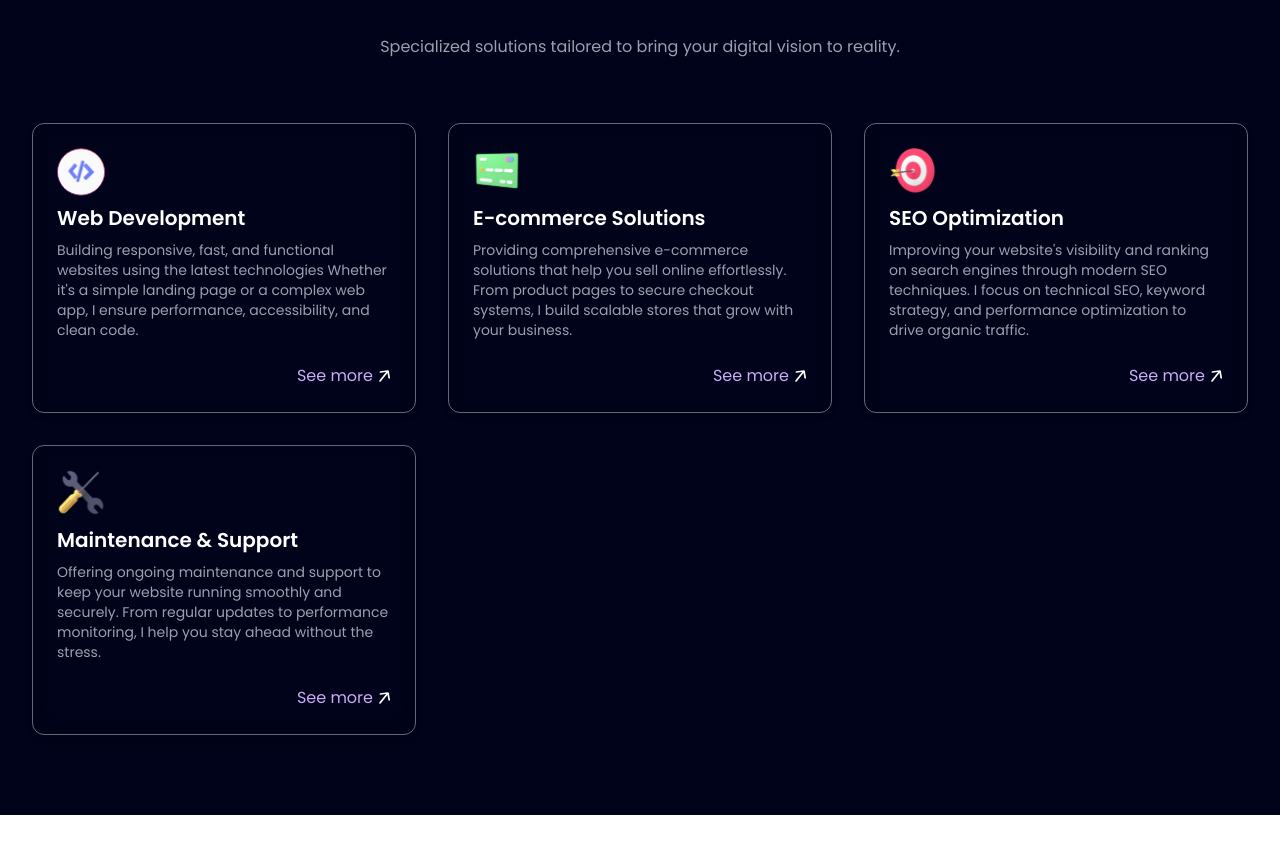
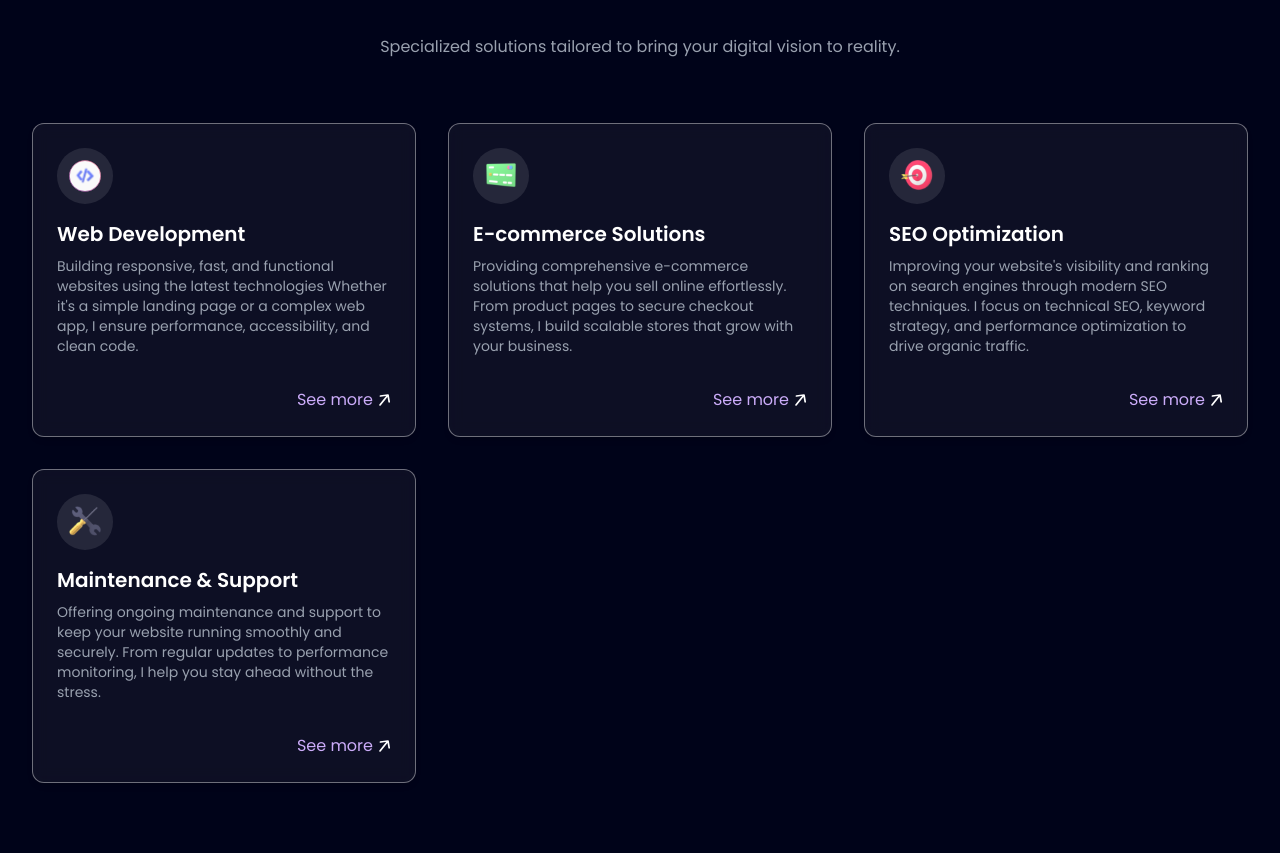
Before and after one commit to abdulbasset-benz/portfolio, a React (Vite) app: page / in a window 1280 px wide. Shown: the part 1487-2340 px from the top of the page. Before the commit the page ends 2302 px from the top, so only its background shows below. Built offline with nearby package versions, Linux system fonts and the light colour scheme.

Commit message:
minor change

```diff
--- a/src/components/ServiceCard.jsx
+++ b/src/components/ServiceCard.jsx
@@ -3,28 +3,30 @@ import React from "react";
 const ServiceCard = ({ title, description, icon, arrow }) => {
   return (
     <div
-      className="border border-white/40 hover:border-purple-300 hover:bg-purple-400/10 rounded-xl
-                 shadow-md hover:shadow-lg transition-all duration-300
-                 backdrop-blur-md text-center cursor-pointer p-6 group">
-
+      className="border border-white/40 hover:border-purple-300 hover:bg-purple-400/10
+                 rounded-xl shadow-md hover:shadow-lg transition-all duration-300
+                 backdrop-blur-sm bg-white/5 text-left cursor-pointer p-6 group"
+    >
       {/* Icon */}
-      <div className="flex items-center justify-center md:justify-start">
-        <div className="rounded-full">
-          <img src={icon} alt={title} className="w-12 h-12 object-contain" />
+      <div className="flex items-center justify-center md:justify-start mb-4">
+        <div className="w-14 h-14 rounded-full bg-white/10 flex items-center justify-center">
+          <img src={icon} alt={title} className="w-8 h-8 object-contain" />
         </div>
       </div>
 
       {/* Title */}
-      <h2 className="text-xl font-semibold text-white group-hover:text-text-header py-2 md:text-left">{title}</h2>
+      <h2 className="text-xl font-semibold text-white group-hover:text-text-header md:text-left">
+        {title}
+      </h2>
 
       {/* Description */}
-      <p className="text-gray-400 group-hover:text-gray-300 text-sm max-w-sm text-center md:text-left block mx-auto">
+      <p className="text-gray-400 group-hover:text-gray-300 text-sm text-left mt-2">
         {description}
       </p>
 
       {/* See More + Arrow */}
-      <div className="flex items-center justify-center md:justify-end mt-4 group">
-        <h3 className="text-center md:text-right text-text-header mt-2 transition-all duration-300 group-hover:text-purple-400">
+      <div className="flex items-center justify-start md:justify-end mt-6 group">
+        <h3 className="text-text-header mt-2 transition-all duration-300 group-hover:text-purple-400">
           See more
         </h3>
         <img
@@ -33,7 +35,6 @@ const ServiceCard = ({ title, description, icon, arrow }) => {
           className="w-3 h-3 object-contain ml-1.5 mt-2 transition-transform duration-300 group-hover:translate-x-1 group-hover:-translate-y-1"
         />
       </div>
-
     </div>
   );
 };
```
